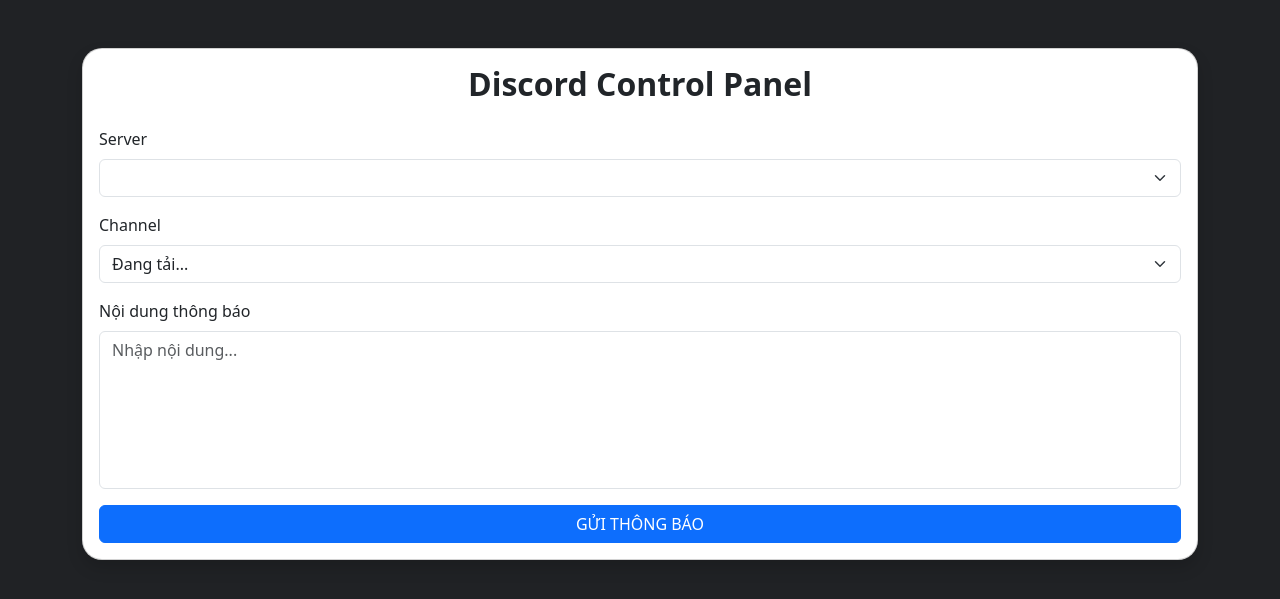
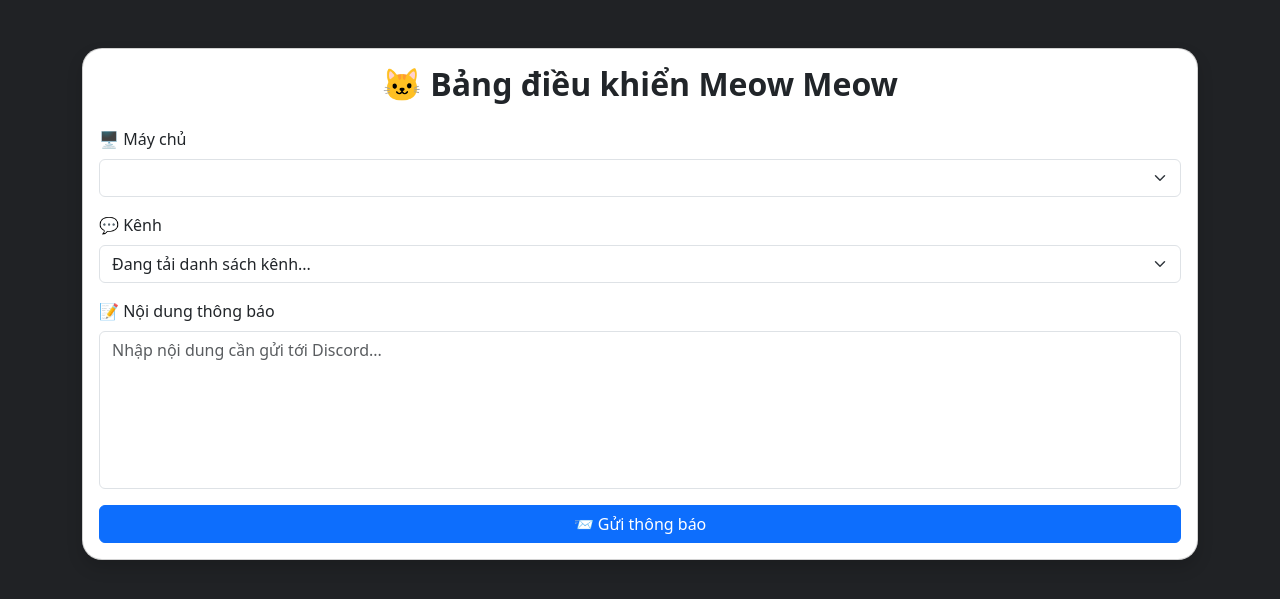
Before and after one commit to nhattruongnc23-lang/discord-dashboard, a Flask app: page / in a window 1280 px wide. Shown: the top 599 px of the page. Run offline with Flask 3, Linux system fonts and the light colour scheme; data that the repository does not hold is empty.

Commit message:
Đổi tiêu đề Meow Meow

```diff
--- a/templates/dashboard.html
+++ b/templates/dashboard.html
@@ -1,12 +1,13 @@
 <!DOCTYPE html>
 <html lang="vi">
+
 <head>
     <meta charset="UTF-8">
     <meta name="viewport" content="width=device-width, initial-scale=1.0">
-    <title>Discord Control Panel</title>
+
+    <title>Bảng điều khiển Meow Meow</title>
 
     <link href="https://cdn.jsdelivr.net/npm/bootstrap@5.3.3/dist/css/bootstrap.min.css" rel="stylesheet">
-
     <link rel="stylesheet" href="/static/style.css">
 </head>
 
@@ -19,44 +20,48 @@
         <div class="card-body">
 
             <h2 class="text-center mb-4">
-                Discord Control Panel
+                🐱 Bảng điều khiển Meow Meow
             </h2>
 
             <div class="mb-3">
+
                 <label class="form-label">
-                    Server
+                    🖥 Máy chủ
                 </label>
 
                 <select class="form-select" id="guild">
                     <option>
-                        Đang tải...
+                        Đang tải danh sách máy chủ...
                     </option>
                 </select>
-            </div>
 
-            <div class="mb-3">
-                <label class="form-label">
-                    Channel
-                </label>
-
-                <select class="form-select" id="channel">
-                    <option>
-                        Đang tải...
-                    </option>
-                </select>
             </div>
 
             <div class="mb-3">
 
                 <label class="form-label">
-                    Nội dung thông báo
+                    💬 Kênh
+                </label>
+
+                <select class="form-select" id="channel">
+                    <option>
+                        Đang tải danh sách kênh...
+                    </option>
+                </select>
+
+            </div>
+
+            <div class="mb-3">
+
+                <label class="form-label">
+                    📝 Nội dung thông báo
                 </label>
 
                 <textarea
                     class="form-control"
+                    id="message"
                     rows="6"
-                    id="message"
-                    placeholder="Nhập nội dung..."
+                    placeholder="Nhập nội dung cần gửi tới Discord..."
                 ></textarea>
 
             </div>
@@ -65,7 +70,7 @@
                 class="btn btn-primary w-100"
                 id="send">
 
-                GỬI THÔNG BÁO
+                📨 Gửi thông báo
 
             </button>
 
```
